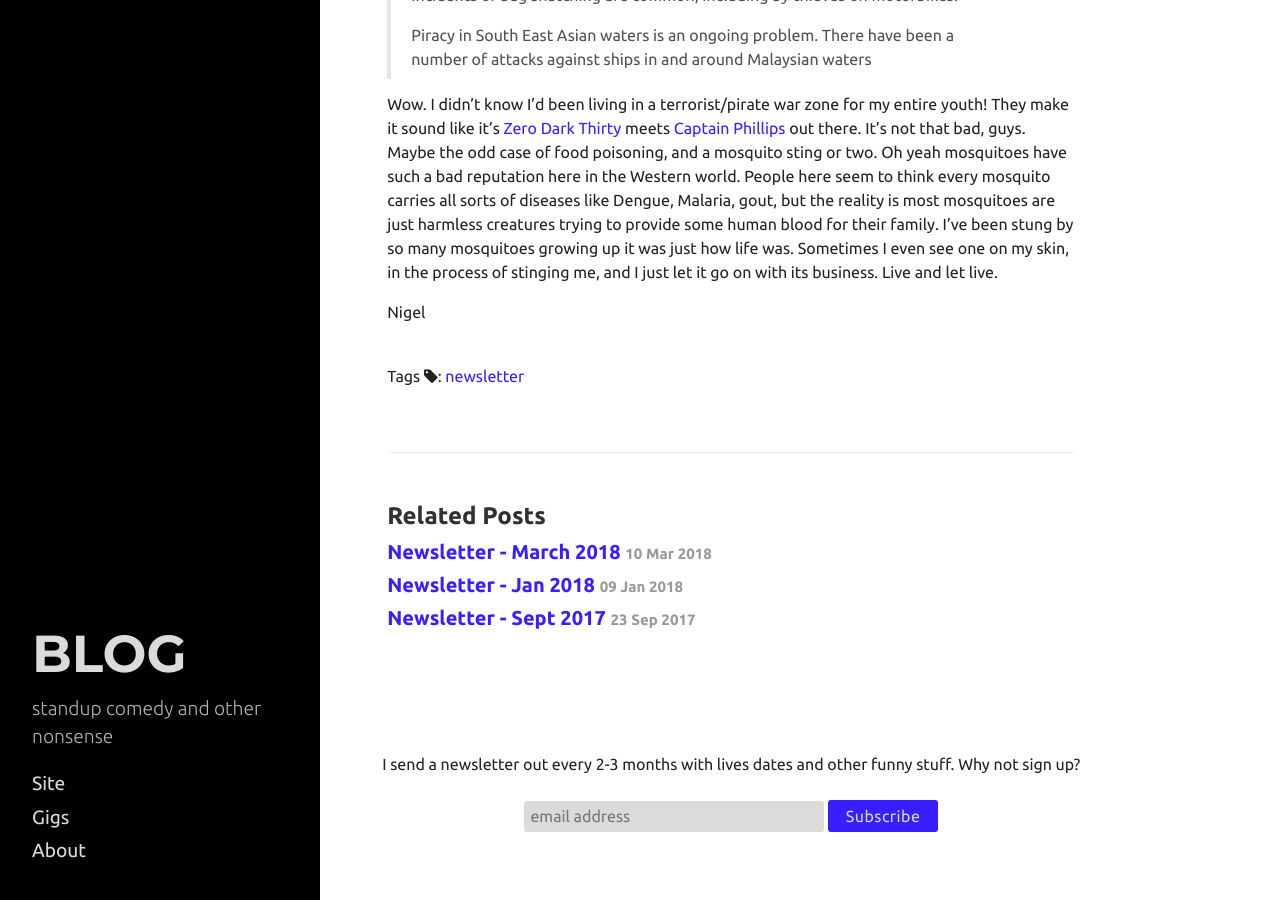
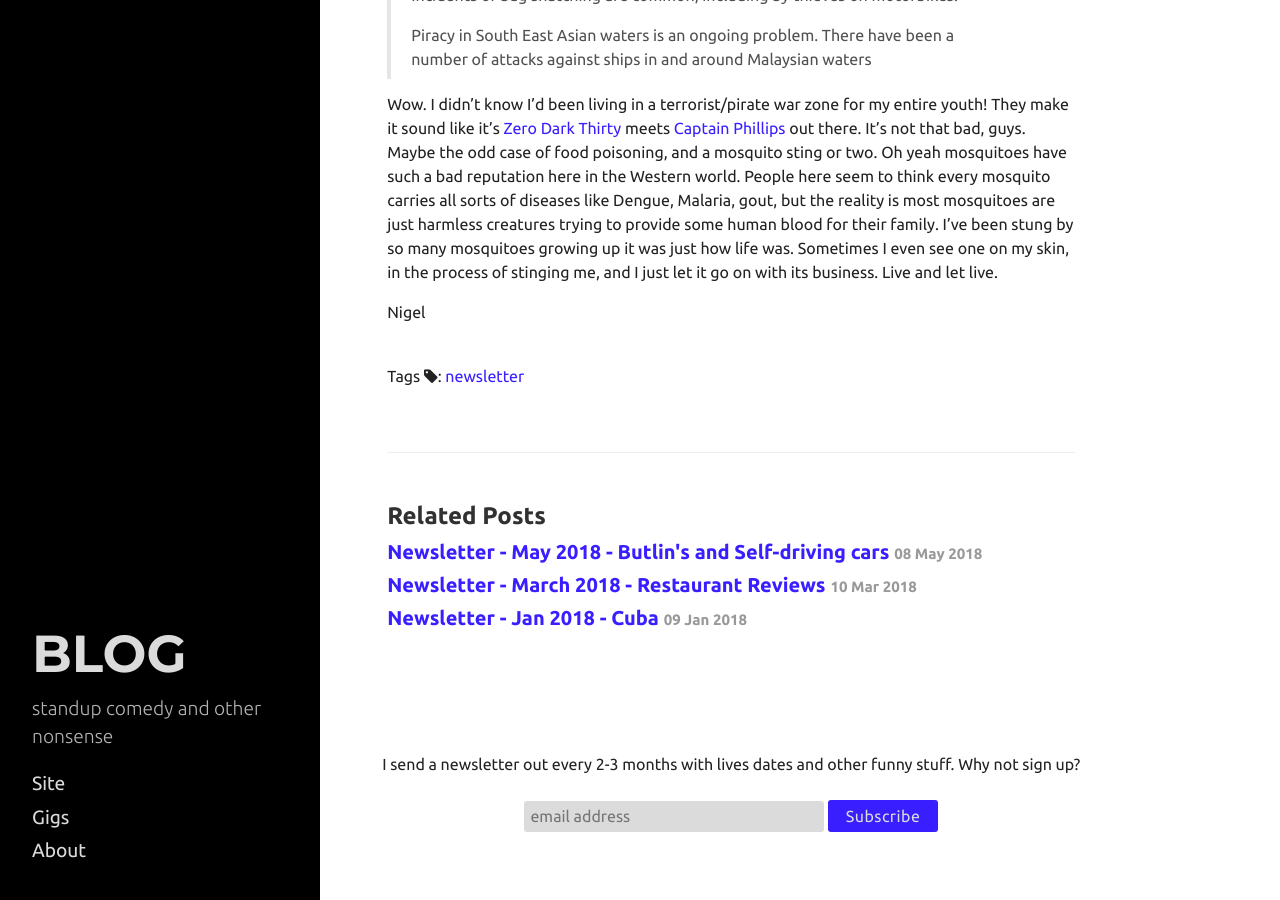
Before and after one commit to nigeljyng/nigeljyng.github.io, a Jekyll site: the page built from _posts/2017-11-07-november-newsletter.md, in a window 1280 px wide and 900 px high, scrolled down 1237 px. Built offline with Jekyll 4.4.1, drawn with Linux system fonts in a browser that asks for light colours; nearby versions of some CDN libraries; some of the changed text lies outside the part shown.

Commit message:
may newsletter, add titles

```diff
--- a/_posts/2017-09-23-september-newsletter.md
+++ b/_posts/2017-09-23-september-newsletter.md
@@ -1,6 +1,6 @@
 ---
 layout: post
-title: Newsletter - Sept 2017
+title: Newsletter - September 2017
 author: Nigel Ng
 tags: newsletter
 ---
--- a/_posts/2018-01-09-january-newsletter.md
+++ b/_posts/2018-01-09-january-newsletter.md
@@ -1,6 +1,6 @@
 ---
 layout: post
-title: Newsletter - Jan 2018
+title: Newsletter - Jan 2018 - Cuba
 author: Nigel Ng
 tags: newsletter
 ---
--- a/_posts/2018-03-10-march-newsletter.md
+++ b/_posts/2018-03-10-march-newsletter.md
@@ -1,6 +1,6 @@
 ---
 layout: post
-title: Newsletter - March 2018
+title: Newsletter - March 2018 - Restaurant Reviews
 author: Nigel Ng
 tags: newsletter
 ---
```
Also changed, not shown: _posts/2017-11-07-november-newsletter.md (+1 -1 lines), _posts/2018-05-08-may-newsletter.md (added, +28 -0 lines).
